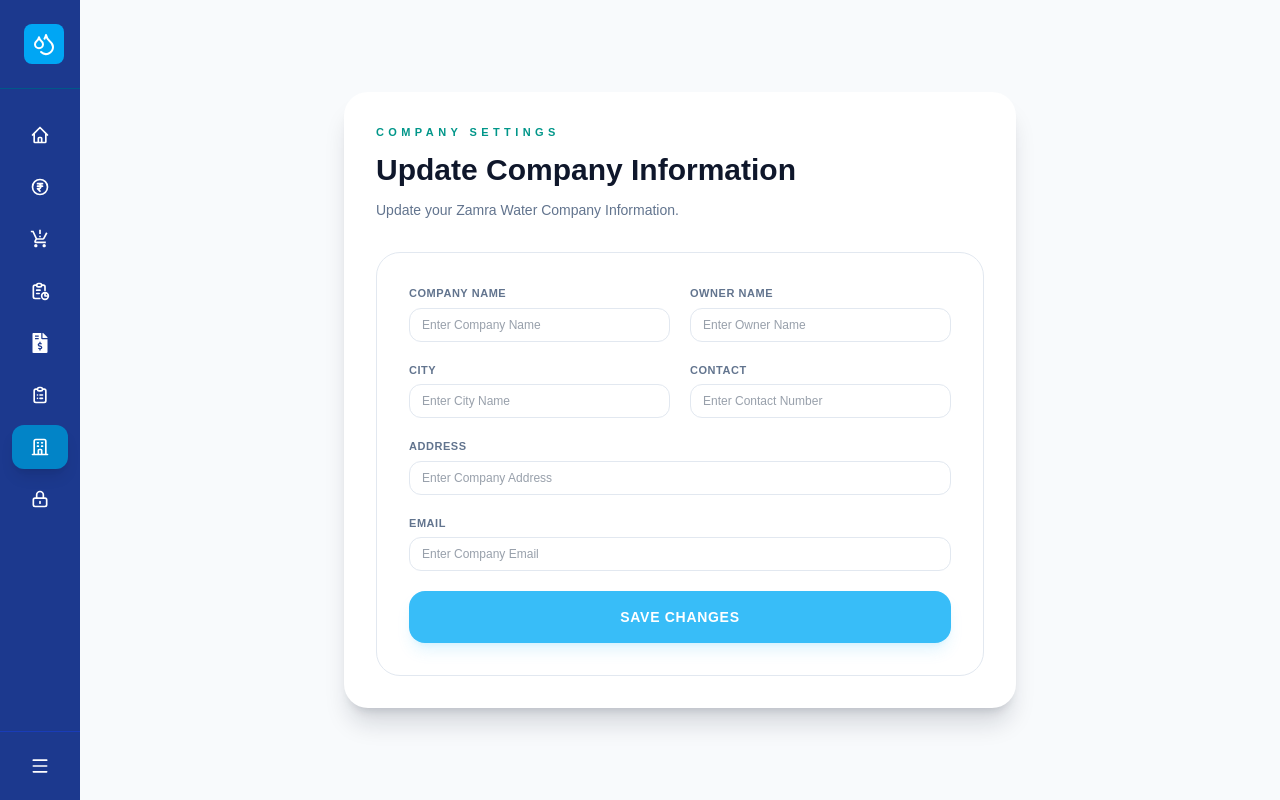
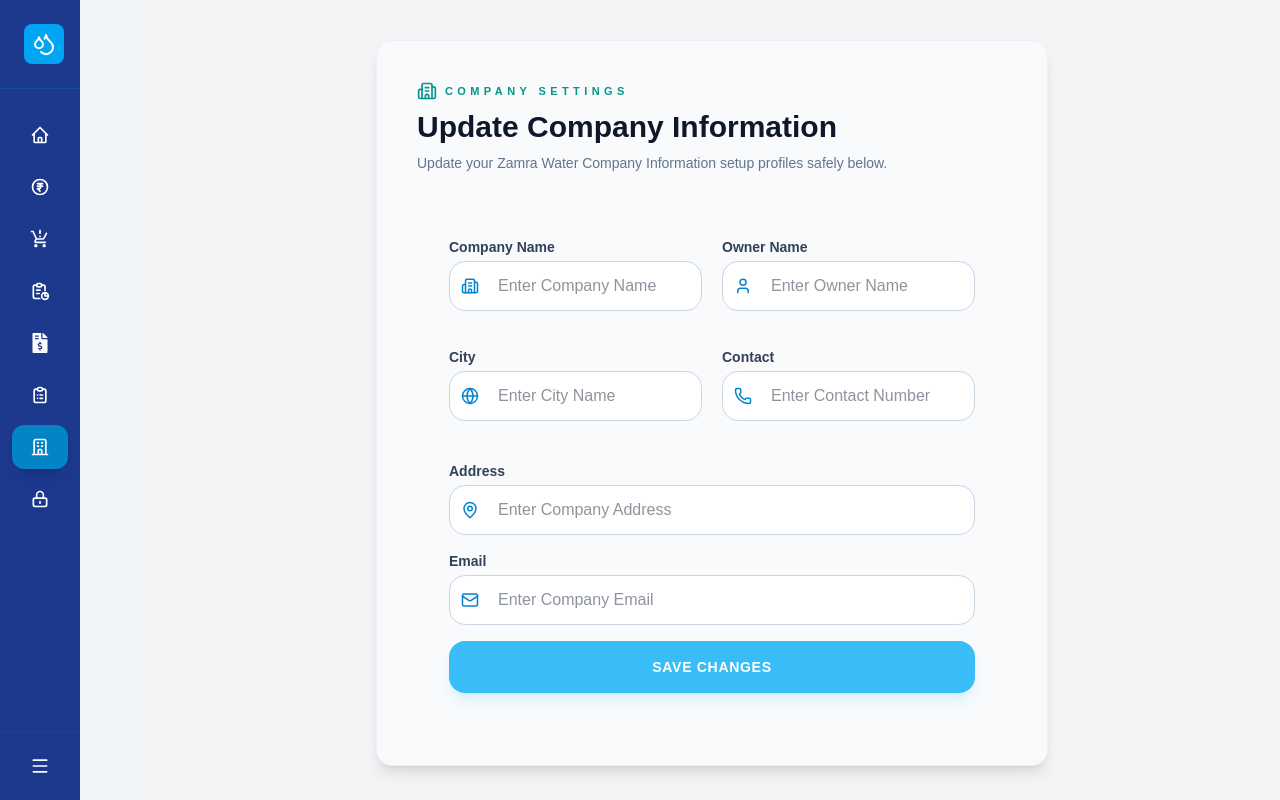
Before and after one commit to SaqibYounas/Zamra, a Next.js app: page /company-info in a window 1280 px wide. Built offline with nearby package versions, Linux system fonts and the light colour scheme.

Commit message:
Update the ui/ux in the company and password pages

```diff
--- a/app/(dashboard)/change-password/page.tsx
+++ b/app/(dashboard)/change-password/page.tsx
@@ -1,8 +1,9 @@
 'use client';
 
-import { useState } from 'react';
+import React, { useState } from 'react';
+import { KeyRound, Lock, ShieldCheck } from 'lucide-react';
+import WaterInputField from '../../src/components/inputFields/InputField';
 import Button from '../../src/components/button/Button';
-import FormInput from '../../src/components/inputFields/FormInput';
 
 export default function ChangePasswordPage() {
   const [oldPassword, setOldPassword] = useState('');
@@ -11,20 +12,49 @@ export default function ChangePasswordPage() {
   const [message, setMessage] = useState('');
   const [error, setError] = useState('');
 
-  const handleSubmit = () => {
+  const [fieldErrors, setFieldErrors] = useState<Record<string, string>>({});
+
+  const handleSubmit = (event: React.FormEvent) => {
+    event.preventDefault();
     setMessage('');
     setError('');
 
-    if (!oldPassword || !newPassword || !confirmPassword) {
-      setError('Please fill in all fields.');
+    const localErrors: Record<string, string> = {};
+
+    if (!oldPassword)
+      localErrors.oldPassword = 'Current password parameter is required.';
+    if (!newPassword)
+      localErrors.newPassword = 'New password parameter cannot be blank.';
+    if (!confirmPassword)
+      localErrors.confirmPassword =
+        'Please repeat the new password confirmation.';
+
+    if (Object.keys(localErrors).length > 0) {
+      setFieldErrors(localErrors);
+      setError('Please resolve the required fields marked below.');
+
+      const firstFailingFieldKey = Object.keys(localErrors)[0];
+      setTimeout(() => {
+        const inputElement = document.querySelector(
+          `input[name="${firstFailingFieldKey}"]`
+        ) as HTMLInputElement;
+        if (inputElement) {
+          inputElement.scrollIntoView({ behavior: 'smooth', block: 'center' });
+          inputElement.focus();
+        }
+      }, 100);
       return;
     }
 
     if (newPassword !== confirmPassword) {
+      setFieldErrors({
+        confirmPassword: 'New password and confirmation logic do not match.',
+      });
       setError('New password and confirmation do not match.');
       return;
     }
 
+    setFieldErrors({});
     setMessage('Password updated successfully.');
     setOldPassword('');
     setNewPassword('');
@@ -32,12 +62,15 @@ export default function ChangePasswordPage() {
   };
 
   return (
-    <div className="min-h-screen bg-surface-2 flex items-center justify-center py-8 px-4 sm:py-10 sm:px-6 lg:px-8">
-      <main className="w-full max-w-2xl rounded-3xl bg-surface p-6 sm:p-8 shadow-xl shadow-[rgba(15,23,42,0.15)]">
-        <div className="mb-8 flex flex-col gap-3">
-          <p className="text-teal-600 uppercase tracking-[0.4em] text-[11px] font-black">
-            Account Settings
-          </p>
+    <div className="min-h-screen bg-gray-100 flex items-center justify-center py-8 px-4 sm:py-10 sm:px-6 lg:px-8 md:ml-16">
+      <main className="w-full max-w-2xl rounded-2xl bg-gray-50 p-6 sm:p-10 shadow-lg border border-gray-200/50">
+        <div className="mb-8 flex flex-col gap-2">
+          <div className="flex items-center gap-2">
+            <Lock className="w-5 h-5 text-teal-600" />
+            <p className="text-teal-600 uppercase tracking-[0.4em] text-[11px] font-black">
+              Account Settings
+            </p>
+          </div>
           <h1 className="text-3xl font-black text-slate-900">
             Change Password
           </h1>
@@ -47,48 +80,57 @@ export default function ChangePasswordPage() {
           </p>
         </div>
 
-        <div className="rounded-3xl border border-surface bg-surface p-6 md:p-8">
-          <form
-            className="space-y-5"
-            onSubmit={(event) => {
-              event.preventDefault();
-              handleSubmit();
-            }}
-          >
-            <FormInput
+        <div className="p-4 sm:p-8 ">
+          <form className="space-y-6" onSubmit={handleSubmit}>
+            <WaterInputField
+              name="oldPassword"
               label="Current Password"
               type="password"
+              icon={KeyRound}
               value={oldPassword}
-              onChange={(value) => setOldPassword(String(value))}
+              onChange={(e) => setOldPassword(e.target.value)}
               placeholder="Enter current password"
+              error={fieldErrors.oldPassword}
             />
 
-            <FormInput
+            <WaterInputField
+              name="newPassword"
               label="New Password"
               type="password"
+              icon={Lock}
               value={newPassword}
-              onChange={(value) => setNewPassword(String(value))}
+              onChange={(e) => setNewPassword(e.target.value)}
               placeholder="Enter new password"
+              error={fieldErrors.newPassword}
             />
 
-            <FormInput
+            <WaterInputField
+              name="confirmPassword"
               label="Confirm New Password"
               type="password"
+              icon={ShieldCheck}
               value={confirmPassword}
-              onChange={(value) => setConfirmPassword(String(value))}
+              onChange={(e) => setConfirmPassword(e.target.value)}
               placeholder="Repeat new password"
+              error={fieldErrors.confirmPassword}
             />
 
-            {error ? (
-              <p className="text-sm font-semibold text-rose-600">{error}</p>
-            ) : null}
-            {message ? (
-              <p className="text-sm font-semibold text-emerald-600">
+            {error && (
+              <p className="text-xs font-bold text-rose-600 bg-rose-50 p-3 rounded-xl border border-rose-100 animate-fadeIn">
+                {error}
+              </p>
+            )}
+            {message && (
+              <p className="text-xs font-bold text-emerald-600 bg-emerald-50 p-3 rounded-xl border border-emerald-100 animate-fadeIn">
                 {message}
               </p>
-            ) : null}
+            )}
 
-            <Button label="Save Password" type="submit" className="mt-2" />
+            <Button
+              label="Save Password"
+              type="submit"
+              className="w-full mt-6"
+            />
           </form>
         </div>
       </main>
--- a/app/(dashboard)/company-info/page.tsx
+++ b/app/(dashboard)/company-info/page.tsx
@@ -1,8 +1,9 @@
 'use client';
 
-import { useState } from 'react';
+import React, { useState } from 'react';
+import { Building2, User, MapPin, Phone, Mail, Globe } from 'lucide-react';
+import WaterInputField from '../../src/components/inputFields/InputField';
 import Button from '../../src/components/button/Button';
-import FormInput from '../../src/components/inputFields/FormInput';
 
 export default function CompanyInformation() {
   const [message, setMessage] = useState('');
@@ -17,22 +18,49 @@ export default function CompanyInformation() {
     email: '',
   });
 
-  const handleSubmit = () => {
+  const [fieldErrors, setFieldErrors] = useState<Record<string, string>>({});
+
+  const handleChange = (field: keyof typeof payload, value: string) => {
+    setPayload((prev) => ({ ...prev, [field]: value }));
+  };
+
+  const handleSubmit = (event: React.FormEvent) => {
+    event.preventDefault();
     setMessage('');
     setError('');
 
-    if (
-      !payload.name ||
-      !payload.owner ||
-      !payload.address ||
-      !payload.city ||
-      !payload.contact ||
-      !payload.email
-    ) {
-      setError('Please fill in all fields.');
+    const localErrors: Record<string, string> = {};
+
+    if (!payload.name) localErrors.name = 'Company Name field is required.';
+    if (!payload.owner) localErrors.owner = 'Owner Name field is required.';
+    if (!payload.city) localErrors.city = 'City context name is required.';
+    if (!payload.contact)
+      localErrors.contact = 'Contact phone number is required.';
+    if (!payload.address)
+      localErrors.address = 'Company physical address is required.';
+    if (!payload.email)
+      localErrors.email = 'Company email desk address is required.';
+
+    if (Object.keys(localErrors).length > 0) {
+      setFieldErrors(localErrors);
+      setError('Please fill in all required fields.');
+
+      const firstFailingFieldKey = Object.keys(localErrors)[0];
+      setTimeout(() => {
+        const inputElement = document.querySelector(
+          `input[name="${firstFailingFieldKey}"]`
+        ) as HTMLInputElement;
+        if (inputElement) {
+          inputElement.scrollIntoView({ behavior: 'smooth', block: 'center' });
+          inputElement.focus();
+        }
+      }, 100);
+
       return;
     }
 
+    // Success commit callback logic
+    setFieldErrors({});
     setMessage('Company information updated successfully.');
 
     setPayload({
@@ -46,104 +74,110 @@ export default function CompanyInformation() {
   };
 
   return (
-    <div className="min-h-screen bg-surface-2 flex items-center justify-center py-8 px-4 sm:py-10 sm:px-6 lg:px-8">
-      <main className="w-full max-w-2xl rounded-3xl bg-surface p-6 sm:p-8 shadow-xl shadow-[rgba(15,23,42,0.15)]">
-        <div className="mb-8 flex flex-col gap-3">
-          <p className="text-teal-600 uppercase tracking-[0.4em] text-[11px] font-black">
-            Company Settings
-          </p>
+    <div className="min-h-screen bg-gray-100 flex items-center justify-center py-8 px-4 sm:py-10 sm:px-6 lg:px-8 md:ml-16">
+      <main className="w-full max-w-2xl rounded-2xl bg-gray-50 p-6 sm:p-10 shadow-lg border border-gray-200/50">
+        <div className="mb-8 flex flex-col gap-2">
+          <div className="flex items-center gap-2">
+            <Building2 className="w-5 h-5 text-teal-600" />
+            <p className="text-teal-600 uppercase tracking-[0.4em] text-[11px] font-black">
+              Company Settings
+            </p>
+          </div>
           <h1 className="text-3xl font-black text-slate-900">
             Update Company Information
           </h1>
           <p className="max-w-2xl text-sm text-slate-500">
-            Update your Zamra Water Company Information.
+            Update your Zamra Water Company Information setup profiles safely
+            below.
           </p>
         </div>
 
-        <div className="rounded-3xl border border-surface bg-surface p-6 md:p-8">
-          <form
-            className="space-y-5"
-            onSubmit={(event) => {
-              event.preventDefault();
-              handleSubmit();
-            }}
-          >
-            <div className="grid grid-cols-1 md:grid-cols-2 gap-5 space-y-0">
-              <FormInput
+        <div className="rounded-2xl p-4 sm:p-8 ">
+          <form className="space-y-6" onSubmit={handleSubmit}>
+            <div className="grid grid-cols-1 md:grid-cols-2 gap-5">
+              <WaterInputField
+                name="name"
                 label="Company Name"
                 type="text"
+                icon={Building2}
                 value={payload.name}
-                onChange={(value) =>
-                  setPayload((prev) => ({ ...prev, name: String(value) }))
-                }
+                onChange={(e) => handleChange('name', e.target.value)}
                 placeholder="Enter Company Name"
+                error={fieldErrors.name}
               />
 
-              <FormInput
+              <WaterInputField
+                name="owner"
                 label="Owner Name"
                 type="text"
+                icon={User}
                 value={payload.owner}
-                onChange={(value) =>
-                  setPayload((prev) => ({ ...prev, owner: String(value) }))
-                }
+                onChange={(e) => handleChange('owner', e.target.value)}
                 placeholder="Enter Owner Name"
+                error={fieldErrors.owner}
               />
 
-              <FormInput
+              <WaterInputField
+                name="city"
                 label="City"
                 type="text"
+                icon={Globe}
                 value={payload.city}
-                onChange={(value) =>
-                  setPayload((prev) => ({ ...prev, city: String(value) }))
-                }
+                onChange={(e) => handleChange('city', e.target.value)}
                 placeholder="Enter City Name"
+                error={fieldErrors.city}
               />
 
-              <FormInput
+              <WaterInputField
+                name="contact"
                 label="Contact"
                 type="text"
+                icon={Phone}
                 value={payload.contact}
-                onChange={(value) =>
-                  setPayload((prev) => ({ ...prev, contact: String(value) }))
-                }
+                onChange={(e) => handleChange('contact', e.target.value)}
                 placeholder="Enter Contact Number"
+                error={fieldErrors.contact}
               />
             </div>
 
-            <FormInput
+            <WaterInputField
+              name="address"
               label="Address"
               type="text"
+              icon={MapPin}
               value={payload.address}
-              onChange={(value) =>
-                setPayload((prev) => ({ ...prev, address: String(value) }))
-              }
+              onChange={(e) => handleChange('address', e.target.value)}
               placeholder="Enter Company Address"
+              error={fieldErrors.address}
             />
 
-            <FormInput
+            <WaterInputField
+              name="email"
               label="Email"
               type="email"
+              icon={Mail}
               value={payload.email}
-              onChange={(value) =>
-                setPayload((prev) => ({ ...prev, email: String(value) }))
-              }
+              onChange={(e) => handleChange('email', e.target.value)}
               placeholder="Enter Company Email"
+              error={fieldErrors.email}
             />
 
-            {error ? (
-              <p className="text-sm font-semibold text-rose-600">{error}</p>
-            ) : null}
+            {error && (
+              <p className="text-xs font-bold text-rose-600 bg-rose-50 p-3 rounded-xl border border-rose-100 animate-fadeIn">
+                {error}
+              </p>
+            )}
 
-            {message ? (
-              <p className="text-sm font-semibold text-emerald-600">
+            {message && (
+              <p className="text-xs font-bold text-emerald-600 bg-emerald-50 p-3 rounded-xl border border-emerald-100 animate-fadeIn">
                 {message}
               </p>
-            ) : null}
+            )}
 
             <Button
               label="Save Changes"
               type="submit"
-              className="mt-2 w-full"
+              className="w-full mt-2"
             />
           </form>
         </div>
```
